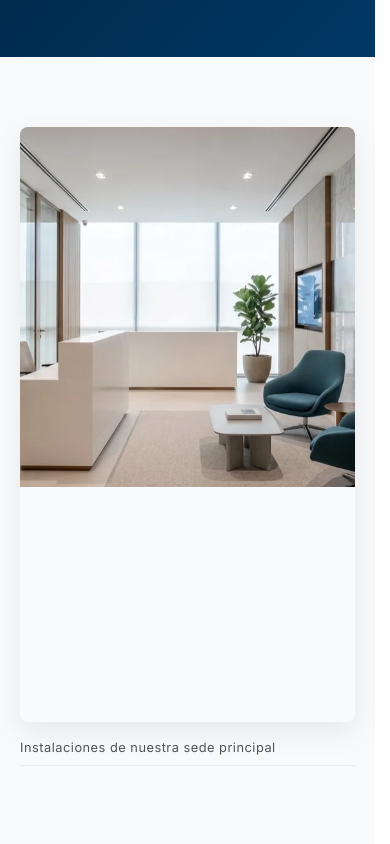
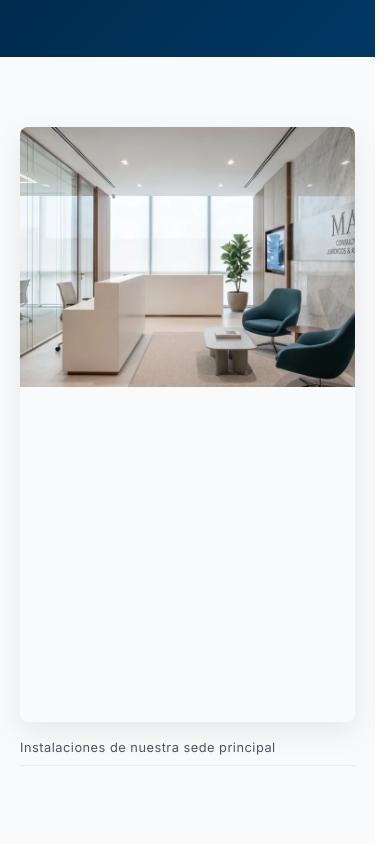
Before and after one commit to mcolina777-cpu/mac-consultores-site-clean, a Next.js app: page /en in a window 390 px wide. Shown: the part 1080-1924 px from the top of the page. Built offline with nearby package versions, Linux system fonts and the light colour scheme.

Commit message:
Ajuste fino de padding y alturas en móvil para sección firma y estrategias

```diff
--- a/src/app/globals.css
+++ b/src/app/globals.css
@@ -1082,29 +1082,33 @@ nav .nav-links a {
         width: 100%;
     }
 
+    /* En móvil, las secciones ya controladas no necesitan padding genérico tan grande */
     section {
-        padding: 50px 0; /* Menos padding en móvil */
+        padding: 32px 0; /* valor base más bajo */
     }
 
     /* Ajuste quirúrgico para la sección de la firma en home */
     .section-firma {
-        padding: 40px 0 30px 0;  /* menos espacio debajo de la imagen en móvil */
+        padding-top: 16px;   /* mucho menos espacio arriba */
+        padding-bottom: 12px;/* casi pega con la siguiente sección */
     }
 
     /* Ajuste específico para "Estrategias Representativas" en home */
     .section-strategies {
-        padding: 30px 0 40px 0;  /* se acerca a la sección-firma en móvil */
-    }
-
-    /* Comportamiento más fluido de la imagen dentro de section-firma en móvil */
+        padding-top: 12px;   /* el título sube visualmente hacia la imagen */
+        padding-bottom: 28px;
+    }
+
+    /* Comportamiento más compacto de la imagen dentro de section-firma en móvil */
     .section-firma .img-reveal img {
-        height: auto;            /* deja que la altura se adapte al contenido */
-        max-height: 320px;       /* mantiene control editorial sin forzar un rectángulo rígido */
-        object-fit: cover;       /* conserva el encuadre elegante de la foto */
-    }
-
+        height: auto;
+        max-height: 260px;   /* bajamos el techo de altura para móvil */
+        object-fit: cover;
+    }
+
+    /* Imagen vertical de recepción en home: aún más controlada en móvil */
     .section-firma .img-reveal.img-vertical img {
-        max-height: 360px;     /* techo razonable para vertical en móvil */
+        max-height: 260px;   /* igual que la regla anterior, no más alta */
     }
 
     .grid-split, .grid-2, .grid-3 {
@@ -1433,6 +1437,11 @@ nav .nav-links a {
     .footer-legal a {
         font-size: 0.95rem;
         padding: 0.25rem 0;
+    }
+
+    /* Encabezado de "Estrategias Representativas" más compacto en móvil */
+    .section-strategies .axial-header.axial-centered {
+        margin-bottom: 1.5rem; /* en vez de 3rem y 4rem que vienen del estilo base */
     }
 }
 
```
